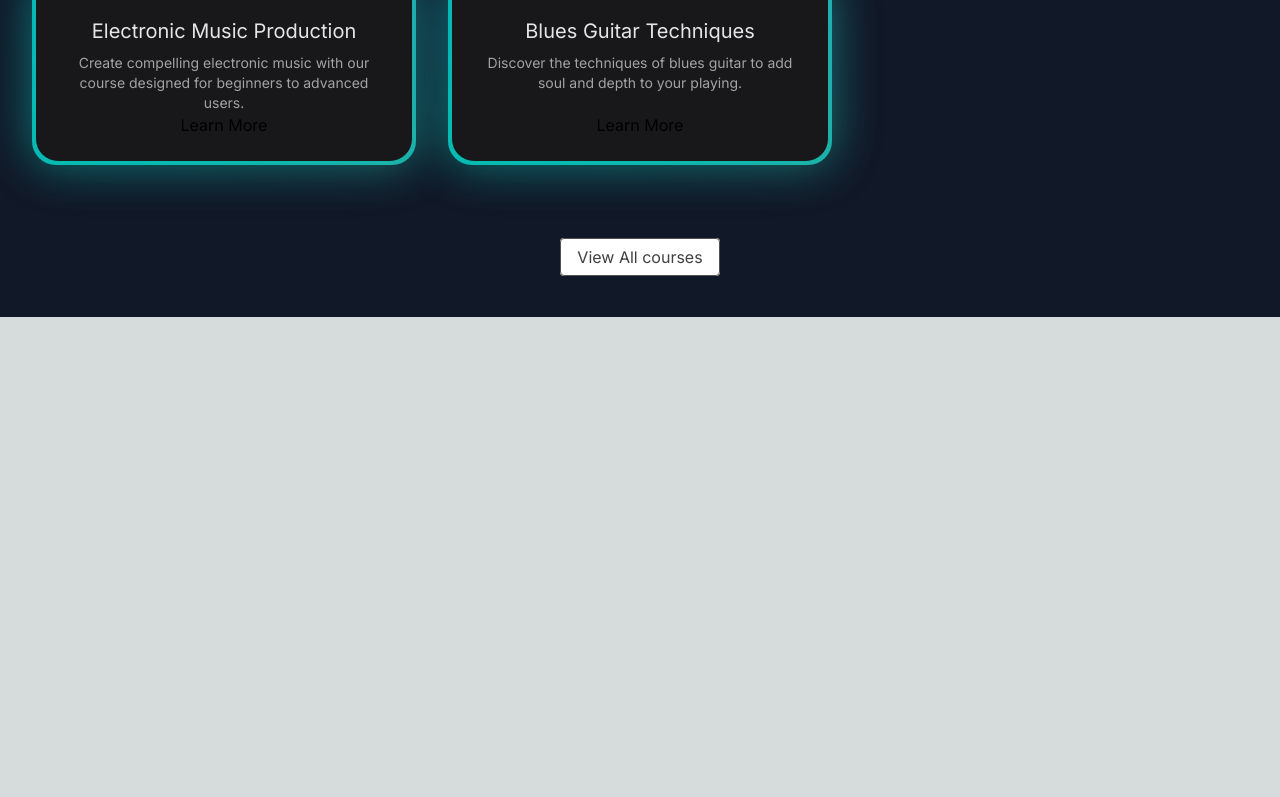
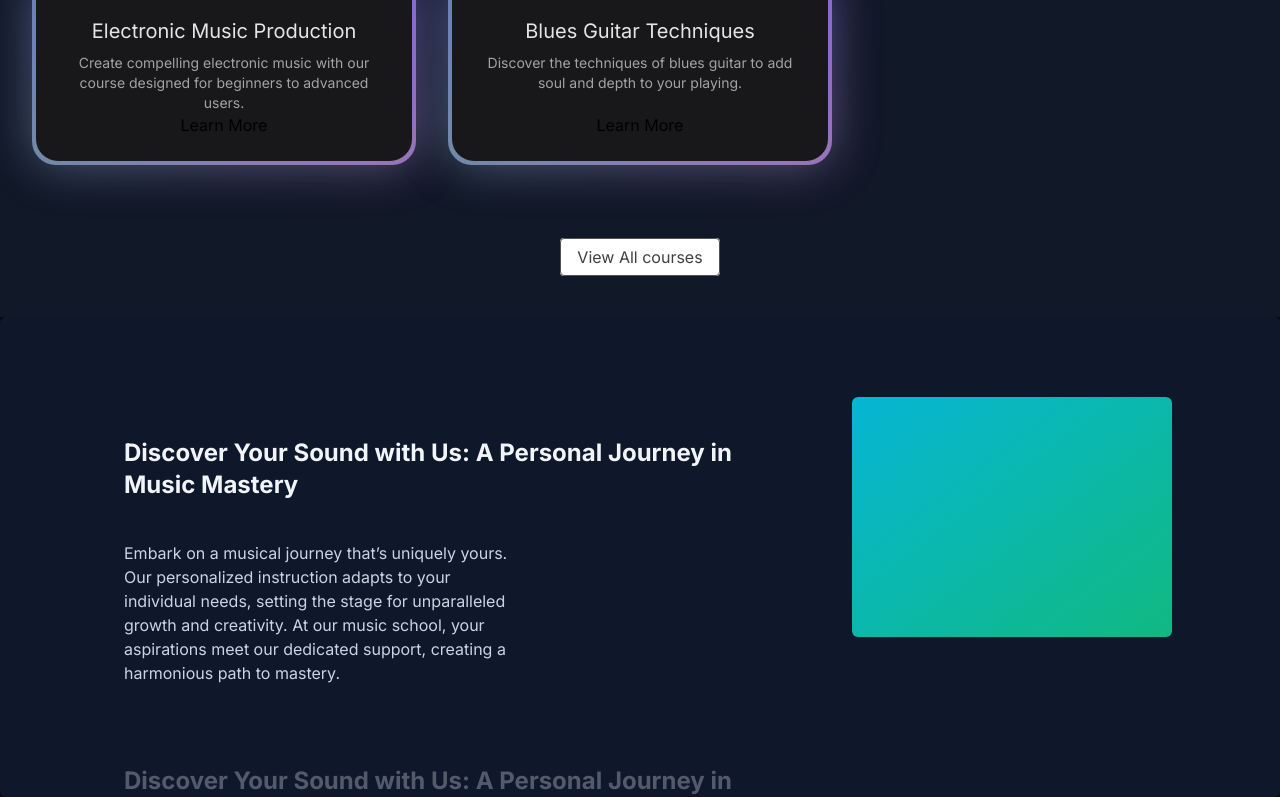
Before and after one commit to Prabal-verma/musicnextjs, a Next.js app: page / in a window 1280 px wide. Shown: the part 1051-1848 px from the top of the page. Before the commit the page ends 1368 px from the top, so only its background shows below. Built offline with nearby package versions, Linux system fonts and the light colour scheme.

Commit message:
Added Whychooseus section

```diff
--- a/src/app/page.tsx
+++ b/src/app/page.tsx
@@ -1,11 +1,13 @@
 import FeaturedCourses from "@/components/FeaturedCourses";
 import HeroSection from "@/components/HeroSection";
+import WhyChooseUs from "@/components/WhyChooseUs";
 
 export default function home() {
   return (
     <main className="min-h-screen bg-black/[0.96] antialiased bg-grid-white/[0.02]">
       <HeroSection />
       <FeaturedCourses/>
+      <WhyChooseUs/>
 
     </main>
   );
--- /dev/null
+++ b/src/components/WhyChooseUs.tsx
@@ -0,0 +1,47 @@
+
+"use client";
+import React from "react";
+import { StickyScroll } from "./ui/sticky-scroll-reveal";
+
+const musicSchoolContent = [
+    {
+      title: 'Discover Your Sound with Us: A Personal Journey in Music Mastery',
+      description:
+        'Embark on a musical journey that’s uniquely yours. Our personalized instruction adapts to your individual needs, setting the stage for unparalleled growth and creativity. At our music school, your aspirations meet our dedicated support, creating a harmonious path to mastery.',
+    },
+    {
+      title: 'Discover Your Sound with Us: A Personal Journey in Music Mastery',
+      description:
+        'Embark on a musical journey that’s uniquely yours. Our personalized instruction adapts to your individual needs, setting the stage for unparalleled growth and creativity. At our music school, your aspirations meet our dedicated support, creating a harmonious path to mastery.',
+    },
+    {
+      title: 'Discover Your Sound with Us: A Personal Journey in Music Mastery',
+      description:
+        'Embark on a musical journey that’s uniquely yours. Our personalized instruction adapts to your individual needs, setting the stage for unparalleled growth and creativity. At our music school, your aspirations meet our dedicated support, creating a harmonious path to mastery.',
+    },
+    {
+      title: 'Live Feedback & Engagement',
+      description:
+        'Immerse yourself in an interactive learning experience where feedback is immediate, just like real-time changes in a collaborative project. This approach enhances your understanding and mastery of music concepts and performance techniques.',
+    },
+    {
+      title: 'Cutting-Edge Curriculum',
+      description:
+        'Our curriculum is continuously updated to include the latest music education trends and technologies, ensuring you’re always learning with the most current and effective methods. Say goodbye to outdated materials and welcome an education that evolves with the industry.',
+    },
+    {
+      title: 'Limitless Learning Opportunities',
+      description:
+        'With our expansive resource library and dynamic course offerings, you’ll never find yourself without something new to explore. Our platform provides continuous opportunities for growth, ensuring your musical skills are always advancing.',
+    },
+  ];
+
+function WhyChooseUs() {
+  return (
+    <div>
+        <StickyScroll content={musicSchoolContent} />
+    </div>
+  )
+}
+
+export default WhyChooseUs
--- /dev/null
+++ b/src/components/ui/sticky-scroll-reveal.tsx
@@ -0,0 +1,88 @@
+"use client";
+import React, { useRef } from "react";
+import { useMotionValueEvent, useScroll } from "framer-motion";
+import { motion } from "framer-motion";
+
+export const StickyScroll = ({
+  content,
+}: {
+  content: {
+    title: string;
+    description: string;
+  }[];
+}) => {
+  const [activeCard, setActiveCard] = React.useState(0);
+  const ref = useRef<any>(null);
+  const { scrollYProgress } = useScroll({
+    container: ref,
+    offset: ["start start", "end start"],
+  });
+  const cardLength = content.length;
+
+  useMotionValueEvent(scrollYProgress, "change", (latest) => {
+    const cardsBreakpoints = content.map((_, index) => index / cardLength);
+    cardsBreakpoints.forEach((breakpoint, index) => {
+      if (latest > breakpoint - 0.2 && latest <= breakpoint) {
+        setActiveCard(() => index);
+      }
+    });
+  });
+
+  const backgroundColors = [
+    "var(--slate-900)",
+    "var(--black)",
+    "var(--neutral-900)",
+  ];
+  const linearGradients = [
+    "linear-gradient(to bottom right, var(--cyan-500), var(--emerald-500))",
+    "linear-gradient(to bottom right, var(--pink-500), var(--indigo-500))",
+    "linear-gradient(to bottom right, var(--orange-500), var(--yellow-500))",
+  ];
+  return (
+    <motion.div
+      animate={{
+        backgroundColor: backgroundColors[activeCard % backgroundColors.length],
+      }}
+      className="h-[30rem] overflow-y-auto flex justify-center relative space-x-10 rounded-md p-10"
+      ref={ref}
+    >
+      <div className="div relative flex items-start px-4">
+        <div className="max-w-2xl">
+          {content.map((item, index) => (
+            <div key={item.title + index} className="my-20">
+              <motion.h2
+                initial={{
+                  opacity: 0,
+                }}
+                animate={{
+                  opacity: activeCard === index ? 1 : 0.3,
+                }}
+                className="text-2xl font-bold text-slate-100"
+              >
+                {item.title}
+              </motion.h2>
+              <motion.p
+                initial={{
+                  opacity: 0,
+                }}
+                animate={{
+                  opacity: activeCard === index ? 1 : 0.3,
+                }}
+                className="text-kg text-slate-300 max-w-sm mt-10"
+              >
+                {item.description}
+              </motion.p>
+            </div>
+          ))}
+          <div className="h-40" />
+        </div>
+      </div>
+      <motion.div
+        animate={{
+          background: linearGradients[activeCard % linearGradients.length],
+        }}
+        className="hidden lg:block h-60 w-80 rounded-md bg-white sticky top-10 overflow-hidden"
+      ></motion.div>
+    </motion.div>
+  );
+};
```
